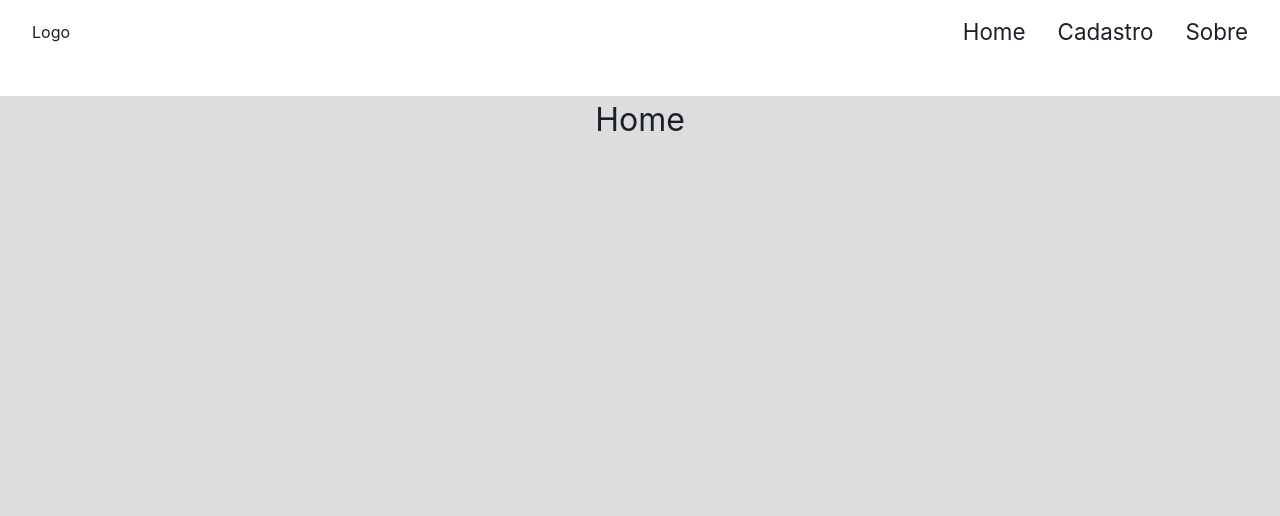
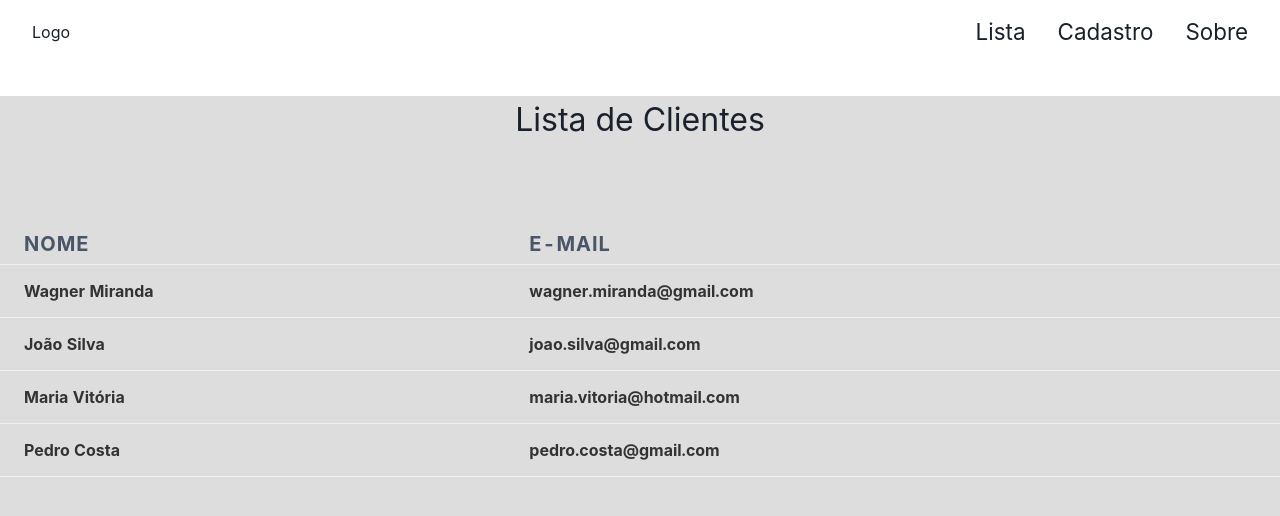
Before and after one commit to wagnermm/crud, a React (Create React App) app: page / in a window 1280 px wide. Shown: the top 516 px of the page. Built offline with nearby package versions, Linux system fonts and the light colour scheme; data requests are answered from the project's data file.

Commit message:
uso de api local com json-server/simulacao backend

```diff
--- a/package.json
+++ b/package.json
@@ -11,6 +11,8 @@
     "@testing-library/jest-dom": "^5.17.0",
     "@testing-library/react": "^13.4.0",
     "@testing-library/user-event": "^13.5.0",
+    "axios": "^1.5.1",
+    "bootstrap": "^5.3.2",
     "framer-motion": "^10.16.4",
     "gh-pages": "^6.0.0",
     "json-server": "^0.17.4",
--- a/src/App.js
+++ b/src/App.js
@@ -1,6 +1,6 @@
 import * as React from 'react';
 import { ChakraProvider } from '@chakra-ui/react';
-import Home from './components/home/Home';
+import Lista from './components/lista/Lista';
 import Clientes from './components/clientes/Clientes';
 import Sobre from './components/sobre/Sobre';
 import { BrowserRouter, Routes, Link, Route } from 'react-router-dom';
@@ -15,14 +15,14 @@ function App() {
           <div className='logo'>Logo</div>
           <nav className='nav'>
             <ul>
-              <li><Link to="/">Home</Link></li>
+              <li><Link to="/">Lista</Link></li>
               <li><Link to="/clientes">Cadastro</Link></li>
               <li><Link to="/sobre">Sobre</Link></li>
             </ul>
           </nav>
         </header>
         <Routes>
-          <Route path='/' element={<Home/>}></Route>
+          <Route path='/' element={<Lista/>}></Route>
           <Route path='/clientes' element={<Clientes/>}></Route>
           <Route path='/sobre' element={<Sobre/>}></Route>
         </Routes>
--- a/src/components/clientes/Clientes.jsx
+++ b/src/components/clientes/Clientes.jsx
@@ -10,21 +10,6 @@ const Clientes = () => {
   const [data, setData] = useState([]);
   const [dataEdit, setDataEdit] = useState({});
 
-/*
-  const [cadClientes, setCadClientes] = useState([]);
-
-  fetch("http://localhost:5000/clientes", {
-    method:"GET",
-    headers: {
-      'content-type': 'aplication/json'
-    }
-  }).then((response)=> response.json())
-    .then((data)=> {
-      setCadClientes(data)
-    })
-    .catch((err)=> console.log(err))
-*/
-
   useEffect(() => {
     const db_costumer = localStorage.getItem("cad_cliente")
       ? JSON.parse(localStorage.getItem("cad_cliente"))
@@ -34,11 +19,13 @@ const Clientes = () => {
   }, [setData]);
 
   const cadastreRemove = (email) => {
-    const newArray = data.filter((item) => item.email !== email);
-
-    setData(newArray);
-
-    localStorage.setItem("cad_cliente", JSON.stringify(newArray));
+    const confirmDelete = window.confirm("Tem certeza que deseja excluir este cadastro?");
+    if (confirmDelete) {
+      const newArray = data.filter((item) => item.email !== email);
+      setData(newArray);
+      localStorage.setItem("cad_cliente", JSON.stringify(newArray));
+      alert("Cadastro excluído com sucesso!");
+    }
   };
 
   return (
--- /dev/null
+++ b/src/components/dataTable/DataTable.jsx
@@ -0,0 +1,42 @@
+import React from "react";
+import { useState, useEffect } from "react";
+import { Table, Thead, Tr, Th, Tbody, Td } from "@chakra-ui/react";
+
+const DataTable = ()=> {
+    const [clientes, setClientes] = useState([]);
+
+    useEffect(() => {
+        fetch('http://localhost:5000/clientes')
+          .then((response) => response.json())
+          .then((data) => {
+            setClientes(data);
+          })
+          .catch((err) => console.log(err));
+      }, []);
+
+    return(
+        <div>
+            <Table>
+                <Thead>
+                    <Tr>
+                        <Th fontSize="20px">
+                            Nome
+                        </Th>
+                        <Th fontSize="20px">
+                            E-mail
+                        </Th>
+                    </Tr>
+                </Thead>
+                <Tbody>
+                {clientes.map((cliente) => (
+                    <Tr key={cliente.id}>
+                    <Td>{cliente.name}</Td>
+                    <Td>{cliente.email}</Td>
+                    </Tr>
+                ))}
+                </Tbody>
+            </Table>
+        </div>
+    )
+}
+export default DataTable
--- a/src/components/home/Home.jsx
+++ /dev/null
@@ -1,11 +0,0 @@
-import './home.css';
-
-const Home = ()=> {
-    return(
-        <div className="homeContainer">
-            <h1>Home</h1>
-        </div>
-    )
-}
-
-export default Home
--- /dev/null
+++ b/src/components/lista/Lista.jsx
@@ -0,0 +1,14 @@
+import DataTable from '../dataTable/DataTable';
+import './lista.css';
+
+
+const Lista = ()=> {
+    return(
+        <div className="homeContainer">
+            <h1>Lista de Clientes</h1>
+            <DataTable/>
+        </div>
+    )
+}
+
+export default Lista
--- a/src/components/modal/ModalComponent.jsx
+++ b/src/components/modal/ModalComponent.jsx
@@ -32,6 +32,7 @@ const cadastreSave = () => {
     setData(newDataArray);
 
     onClose();
+    alert("Cadastro realizado com sucesso!");
 };
 
 const emailAlreadyExists = () => {
--- a/src/components/sobre/Sobre.jsx
+++ b/src/components/sobre/Sobre.jsx
@@ -4,6 +4,9 @@ const Sobre = ()=> {
     return(
         <div className="sobreContainer">
             <h1>Sobre</h1>
+            <section className='content'>
+                <p>Lorem ipsum dolor sit amet consectetur, adipisicing elit. Quisquam, dolorem voluptas repellendus vero cum quas aperiam nesciunt repellat fuga delectus corrupti animi excepturi optio quae ullam. Ad, placeat. Voluptate, laboriosam!</p>
+            </section>
         </div>
     )
 }
--- a/src/components/sobre/sobre.css
+++ b/src/components/sobre/sobre.css
@@ -1,11 +1,22 @@
 .sobreContainer {
     width: 100%;
     height: 100vh;
+    display: flex;
+    flex-direction: column;
+    justify-content: flex-start;
+    align-items: center;
     text-align: center;
-    background-color: #ddd;
 }
 
 h1 {
     margin-top: 2rem;
     font-size: 2rem;
+    margin-bottom: 5rem;
 }
+.content {
+    width: 50%;
+    height: 200px;
+    padding: 2rem;
+    background-color: #333;
+    color: #fff;
+}
```
Also changed, not shown: src/components/lista/lista.css (renamed from src/components/home/home.css), 1 other file (tests, documents, lock files or other folders).
